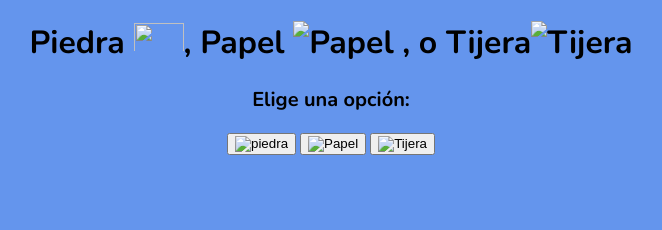
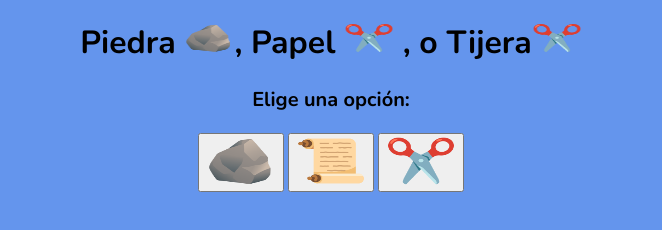
Before and after one commit to fedecoco/3-preentregajava-Federico-Perez, a plain HTML site: page index.html in a window 1280 px wide. Shown: the whole page, without its empty margins (309-971 px from the left). Drawn offline with nearby package versions, Linux system fonts and the light colour scheme.

Commit message:
first commit

```diff
--- a/index.html
+++ b/index.html
@@ -20,7 +20,7 @@
         <title class="titulo">Piedra , papel o tijera</title>
       </head>
       <body class="fondo">
-        <h1>Piedra <img src="../3 Pre entrega Java Federico Perez/Img/piedra.png" alt="" width="50" height="30">, Papel <img src="../3 Pre entrega Java Federico Perez/Img/papel.png" alt="Papel" width="50" height="30"> ,  o Tijera<img src="../3 Pre entrega Java Federico Perez/Img/Tijera.png" alt="Tijera" width="50" height="30">
+        <h1>Piedra <img src="../3-preentregajava-Federico-Perez/Img/piedra.png" alt="" width="50" height="30">, Papel <img src="../3-preentregajava-Federico-Perez/Img/Tijera.png" alt="Papel" width="50" height="30"> ,  o Tijera<img src="../3-preentregajava-Federico-Perez/Img/Tijera.png" alt="Tijera" width="50" height="30">
         </h1>
 
         <p class="titulo">
@@ -28,9 +28,9 @@
         </p>
 
         <div class="botones">
-          <button id="piedra"><img src="../3 Pre entrega Java Federico Perez/Img/piedra.png" alt="piedra" width="70" height="50"></button>
-          <button id="papel"><img src="../3 Pre entrega Java Federico Perez/Img/papel.png" alt="Papel" width="70" height="50"></button>
-          <button id="tijera"><img src="../3 Pre entrega Java Federico Perez/Img/Tijera.png" alt="Tijera" width="70" height="50"></button>
+          <button id="piedra"><img src="../3-preentregajava-Federico-Perez/Img/piedra.png" alt="piedra" width="70" height="50"></button>
+          <button id="papel"><img src="../3-preentregajava-Federico-Perez/Img/papel.png" alt="Papel" width="70" height="50"></button>
+          <button id="tijera"><img src="../3-preentregajava-Federico-Perez/Img/Tijera.png" alt="Tijera" width="70" height="50"></button>
         </div>
 
         <p id="resultado">
```
